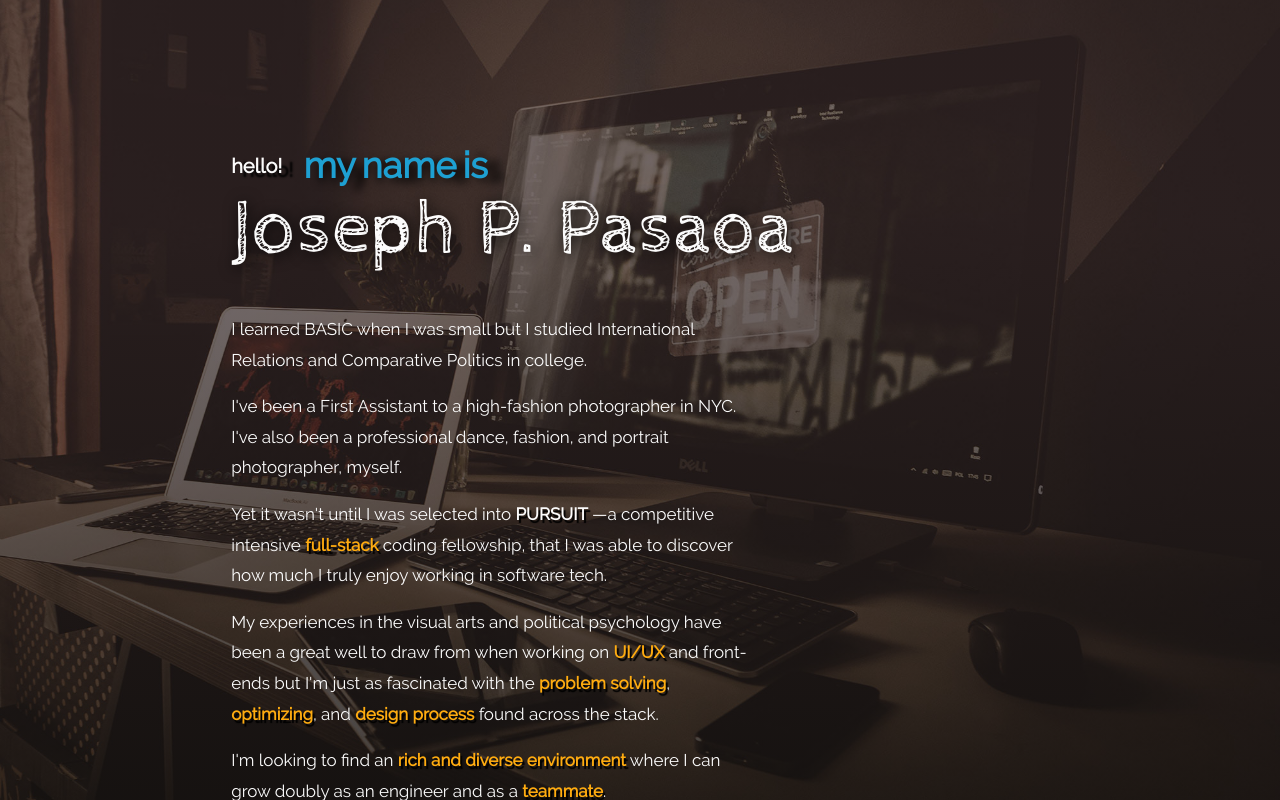
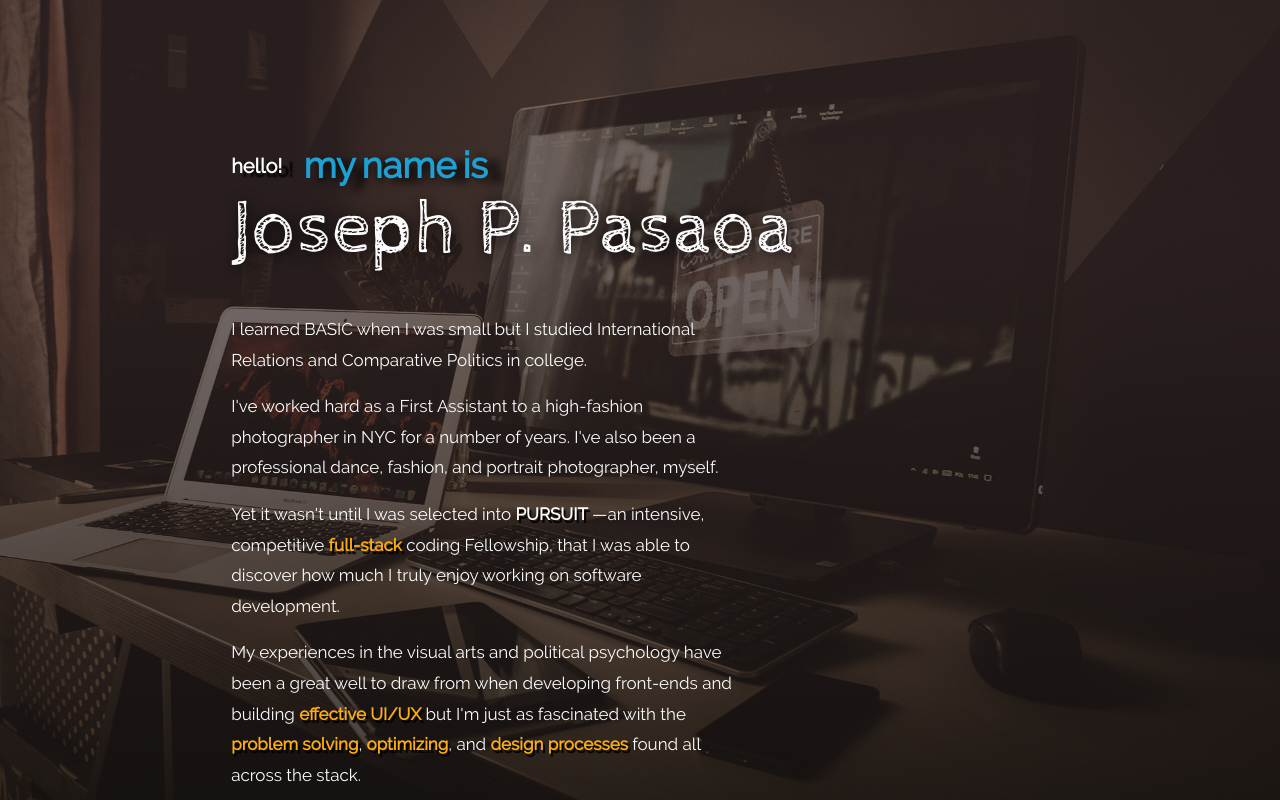
Before and after one commit to joseph-p-pasaoa/portfolio_site, a React (Create React App) app: page / in a window 1280 px wide. Built offline with nearby package versions, Linux system fonts and the light colour scheme; no server answers.

Commit message:
update resume

```diff
--- a/src/pages/HomeAboutPage.jsx
+++ b/src/pages/HomeAboutPage.jsx
@@ -54,11 +54,11 @@ const HomeAboutPage = () => {
         <div className="home__aboutme">
           <p className="text para">I learned BASIC when I was small but I studied International Relations and Comparative Politics in college.</p>
 
-          <p className="text para">I've been a First Assistant to a high-fashion photographer in NYC. I've also been a professional dance, fashion, and portrait photographer, myself.</p>
+          <p className="text para">I've worked hard as a First Assistant to a high-fashion photographer in NYC for a number of years. I've also been a professional dance, fashion, and portrait photographer, myself.</p>
 
-          <p className="text para">Yet it wasn't until I was selected into <a href="https://www.pursuit.org/" target="_blank" rel="noopener noreferrer" className="link--homepursuit">Pursuit</a> —a competitive intensive <strong>full-stack</strong> coding fellowship, that I was able to discover how much I truly enjoy working in software tech.</p>
+          <p className="text para">Yet it wasn't until I was selected into <a href="https://www.pursuit.org/" target="_blank" rel="noopener noreferrer" className="link--homepursuit">Pursuit</a> —an intensive, competitive <strong>full-stack</strong> coding Fellowship, that I was able to discover how much I truly enjoy working on software development.</p>
 
-          <p className="text para">My experiences in the visual arts and political psychology have been a great well to draw from when working on <strong>UI/UX</strong> and front-ends but I'm just as fascinated with the <strong>problem solving</strong>, <strong>optimizing</strong>, and <strong>design process</strong> found across the stack.</p>
+          <p className="text para">My experiences in the visual arts and political psychology have been a great well to draw from when developing front-ends and building <strong>effective UI/UX</strong> but I'm just as fascinated with the <strong>problem solving</strong>, <strong>optimizing</strong>, and <strong>design processes</strong> found all across the stack.</p>
 
           <p className="text para">I'm looking to find an <strong>rich and diverse environment</strong> where I can grow doubly as an engineer and as a <strong>teammate</strong>.</p>
 
```
Also changed, not shown: 1 other file (tests, documents, lock files or other folders).
